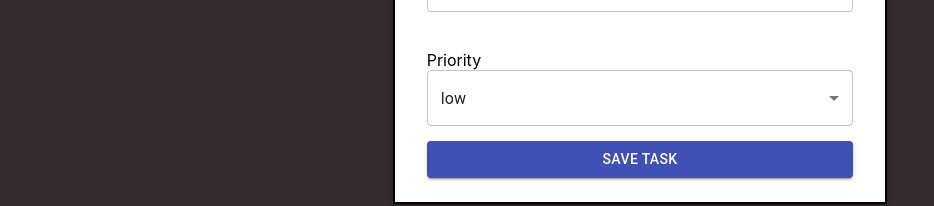
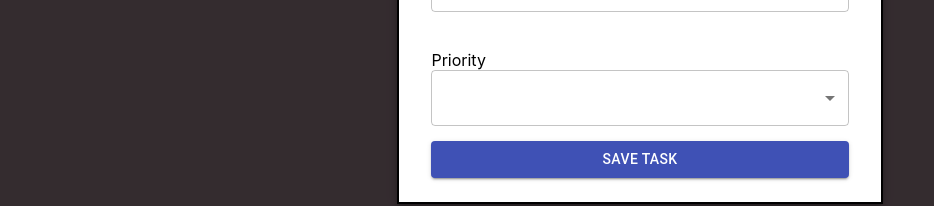
Before and after one commit to kkchu791/material-todo, a React (Create React App) app: page / in a window 1280 px wide. Both pictures are taken after a click on the button "CREATE TASK". Shown: the part 389-595 px from the top of the page, without its empty margins (0-934 px from the left). Built offline with nearby package versions, Linux system fonts and the light colour scheme.

Commit message:
Add update logic

```diff
--- a/src/components/TaskForm.js
+++ b/src/components/TaskForm.js
@@ -14,10 +14,12 @@ const useStyles = makeStyles({
 });
 
 const TaskForm = ({
-  handleCreate
+  handleCreate,
+  handleUpdate,
+  currentTask,
 }) => {
   const classes = useStyles();
-  const [task, setTask] = useState({})
+  const [task, setTask] = useState(currentTask)
 
   const handleInputChange = evt => {
     var value = evt.target.value
@@ -27,7 +29,11 @@ const TaskForm = ({
 
   const handleSubmit = async (event) => {
     event.preventDefault();
-    handleCreate(task)
+    if (task.id) {
+      handleUpdate(task)
+    } else {
+      handleCreate(task)
+    }
   }
 
   return (
@@ -46,6 +52,7 @@ const TaskForm = ({
             id="description"
             label="Description"
             name="description"
+            value={task.description || ''}
             onChange={handleInputChange}
           />
 
@@ -60,7 +67,7 @@ const TaskForm = ({
             labelId="priority-label"
             name="priority"
             id="priority-selector"
-            value={task.priority || "low"}
+            value={task.priority || ""}
             onChange={handleInputChange}
           >
             <MenuItem value="low">low</MenuItem>
--- a/src/components/TaskItem.js
+++ b/src/components/TaskItem.js
@@ -2,6 +2,7 @@ import React from 'react';
 import Card from '@material-ui/core/Card';
 import IconButton from '@material-ui/core/IconButton';
 import DeleteIcon from '@material-ui/icons/Delete';
+import EditIcon from '@material-ui/icons/Edit';
 import { makeStyles } from '@material-ui/core/styles';
 
 const useStyles = makeStyles({
@@ -23,6 +24,7 @@ const TaskItem = ({
   task,
   index,
   handleDelete,
+  handleEdit,
 }) => {
   const classes = useStyles();
   return (
@@ -37,6 +39,14 @@ const TaskItem = ({
         >
           <DeleteIcon />
         </IconButton>
+
+        <IconButton
+          className={classes.editButton}
+          aria-label="edit"
+          onClick={() => handleEdit(task.id)}
+        >
+          <EditIcon />
+        </IconButton>
       </div>
     </Card>
   );
--- a/src/components/TaskList.js
+++ b/src/components/TaskList.js
@@ -22,6 +22,7 @@ const TaskList = () => {
 
   const [open, setOpen] = useState(false);
   const [tasks, setTasks] = useState([])
+  const [currentTask, setCurrentTask] = useState({})
 
   const handleOpen = () => {
     setOpen(true);
@@ -40,6 +41,16 @@ const TaskList = () => {
     TaskService.delete(id)
   }
 
+  const handleEdit = (id) => {
+    setOpen(true)
+    setCurrentTask(TaskService.get(id))
+  }
+
+  const handleUpdate = (task) => {
+    TaskService.update(task)
+    handleClose();
+  }
+
   useEffect(() => {
     TaskPubSub.subscribe(setTasks);
 
@@ -47,6 +58,8 @@ const TaskList = () => {
 
     return () => TaskPubSub.unsubscribe(setTasks);
   }, []);
+
+  console.log(currentTask, 'CurrentTask')
 
   return (
     <Paper className={classes.root}>
@@ -60,6 +73,7 @@ const TaskList = () => {
                 key={index}
                 task={task}
                 handleDelete={handleDelete}
+                handleEdit={handleEdit}
               />
             )
           })}
@@ -75,6 +89,8 @@ const TaskList = () => {
       >
         <TaskForm
           handleCreate={handleCreate}
+          handleUpdate={handleUpdate}
+          currentTask={currentTask}
         />
       </TaskModal>
     </Paper>
--- a/src/models/tasks.js
+++ b/src/models/tasks.js
@@ -4,41 +4,50 @@ const generateId = () => {
   return Math.random().toString(36).substring(6);
 }
 
-const storeTask = (id, task) => {
-  const json = JSON.stringify(task);
-  sessionStorage.setItem(id, json);
+const getTaskIds = () => {
+  return JSON.parse(sessionStorage.getItem("taskIds")) || []
 }
 
-const storeTaskId = (id) => {
-  let taskIds = JSON.parse(sessionStorage.getItem("taskIds")) || []
-  let newTaskIds = taskIds.concat(id)
-  sessionStorage.setItem("taskIds", JSON.stringify(newTaskIds))
+const storeTask = (id, task) => {
+  task = JSON.stringify(task);
+  sessionStorage.setItem(id, task);
 }
 
 const removeTask = (id) => {
   sessionStorage.removeItem(id)
 }
 
+const storeTaskId = (id) => {
+  let newTaskIds = getTaskIds().concat(id)
+  sessionStorage.setItem("taskIds", JSON.stringify(newTaskIds))
+}
+
 const removeTaskId = (id) => {
-  let taskIds = JSON.parse(sessionStorage.getItem("taskIds")) || []
-  let newTaskIds = taskIds.filter(taskId => taskId !== id)
+  let newTaskIds = getTaskIds().filter(taskId => taskId !== id)
   sessionStorage.setItem("taskIds", JSON.stringify(newTaskIds))
 }
 
 class TaskService {
+  static get(id) {
+    return JSON.parse(sessionStorage.getItem(id))
+  }
+
   static getAll() {
     let taskIds = JSON.parse(sessionStorage.getItem('taskIds')) || []
-    let tasks = taskIds.map(id => {
-      return JSON.parse(sessionStorage.getItem(id))
-    })
-    return tasks;
+    return taskIds.map(id => this.get(id))
   }
 
-  static create(task) {
+  static create(taskProperties) {
     const id = generateId();
-    task = {...task, ...{id: id}}
+    const task = {...taskProperties, ...{id: id}}
     storeTask(id, task)
     storeTaskId(id)
+
+    TaskPubSub.publishChange();
+  }
+
+  static update(task) {
+    storeTask(task.id, task);
 
     TaskPubSub.publishChange();
   }
```
